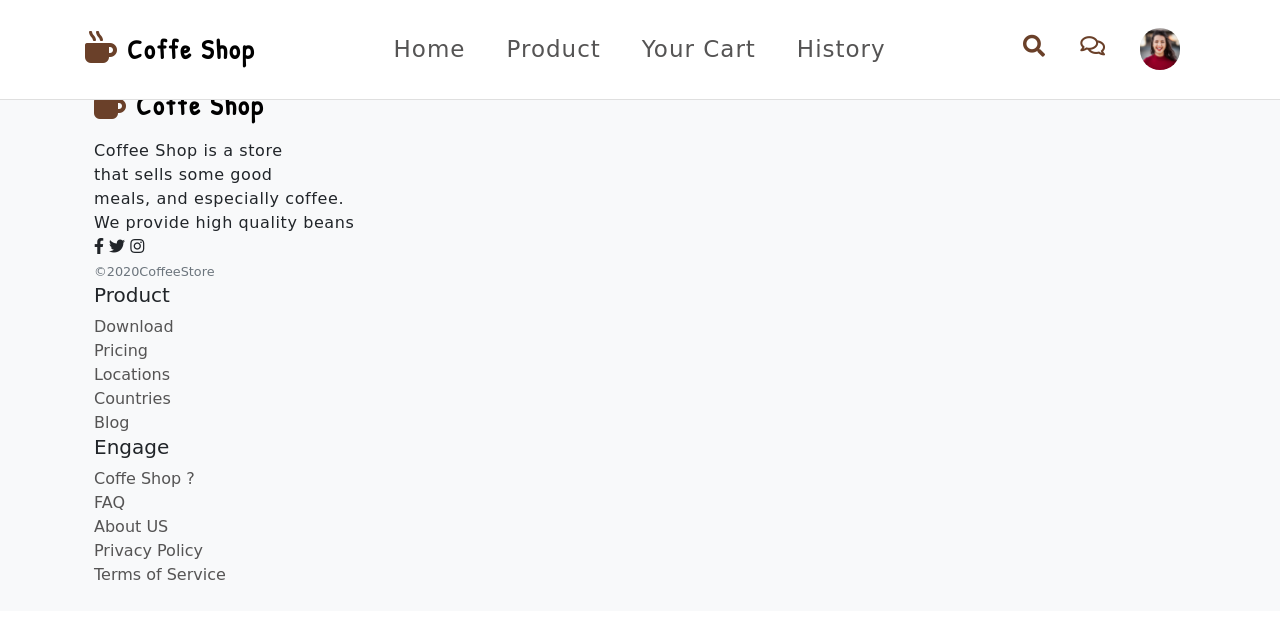
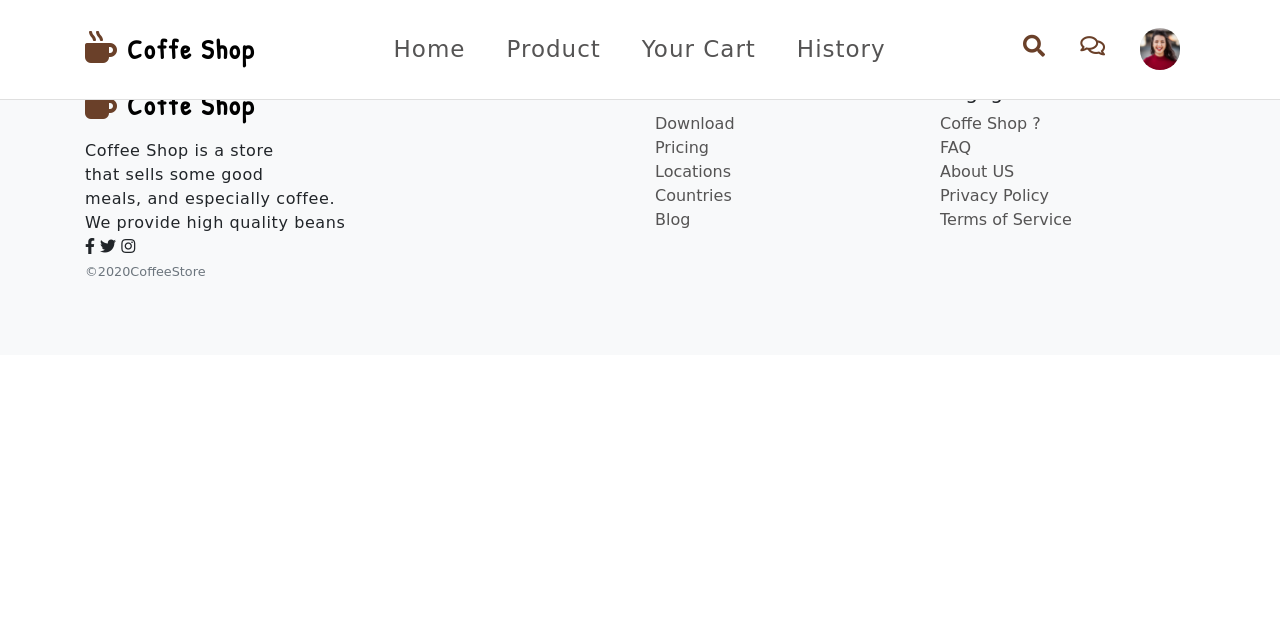
Before and after one commit to Anka-Abdullah/anka-coffe-shop-v1, a plain HTML site: page product.html in a window 1280 px wide. Drawn offline with nearby package versions, Linux system fonts and the light colour scheme; a web font is replaced by a local one.

Commit message:
commit-5

```diff
--- a/product.html
+++ b/product.html
@@ -89,10 +89,10 @@
       <h1>Product</h1>
     </section>
     <!-- ===== -->
-    <!-- ===== -->
-    <footer class="bg-light mt-2">
-      <div class="container p-4">
-        <div class="profile">
+    <footer class="bg-light">
+      <div class="container">
+        <div class="row">
+          <div class="col-lg-6 mt-4">
             <a class="brand navbar-brand mb-2" href="#"
               ><i class="fas fa-mug-hot" style="font-size: 32px"></i
               ><span>Coffe Shop</span></a
@@ -115,7 +115,7 @@
             <br />
             <small class="text-muted">©2020CoffeeStore</small>
           </div>
-        <div class="product">
+          <div class="col-lg-3 mt-4">
             <h5>Product</h5>
             <a href="#">Download</a><br />
             <a href="#">Pricing</a><br />
@@ -123,7 +123,7 @@
             <a href="#">Countries</a><br />
             <a href="#">Blog</a><br />
           </div>
-        <div class="engage">
+          <div class="col-lg-3 mt-4">
             <h5>Engage</h5>
             <a href="#">Coffe Shop ?</a><br />
             <a href="#">FAQ</a><br />
@@ -132,6 +132,9 @@
             <a href="#">Terms of Service</a><br />
           </div>
         </div>
+      </div>
+      <br /><br /><br />
     </footer>
+    <!-- </div> -->
   </body>
 </html>
```
Lines whose indentation alone changed are shown as unchanged.
